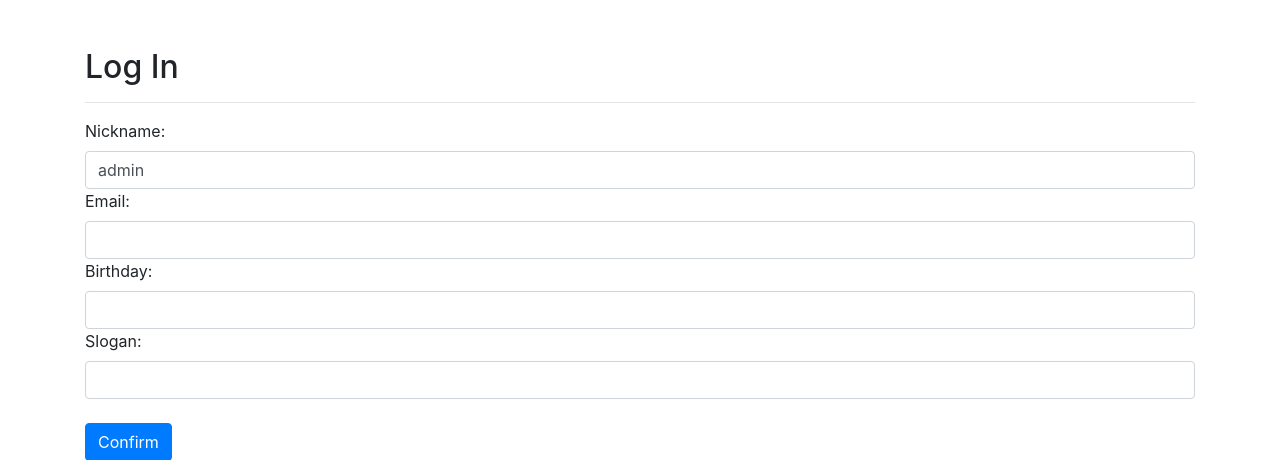
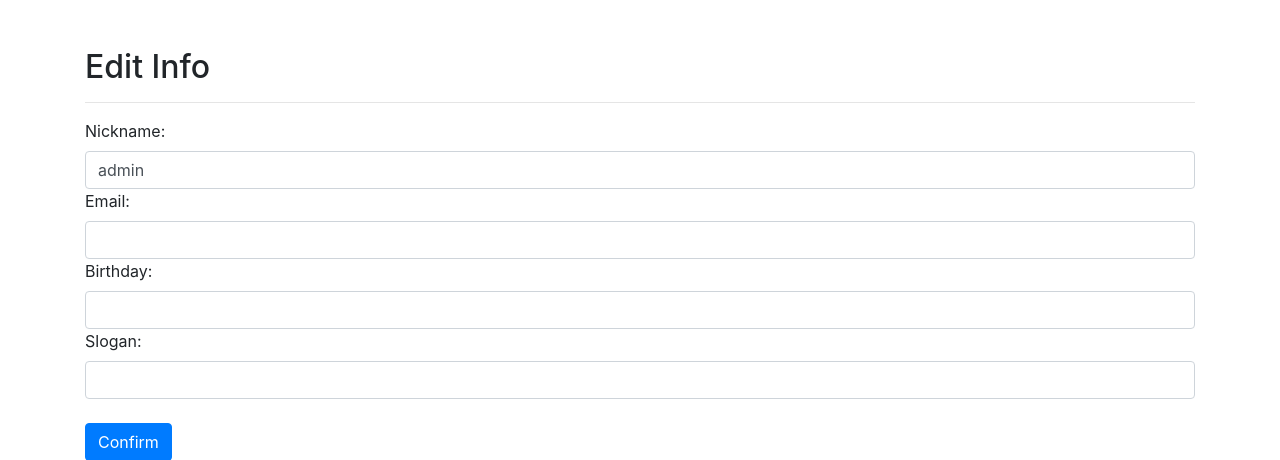
Before and after one commit to WenzeJin/NBA_website, a Django app: page /bbs/profedit/ in a window 1280 px wide. Shown: the part 70-530 px from the top of the page. Run offline with Django 3.2, Linux system fonts and the light colour scheme; a user stored in the database is signed in; data comes from the database, SQL or seed files in the repository; both versions use the stored data as it was after the commit; some libraries are stand-ins or nearby versions.

Commit message:
update after pre

```diff
--- a/BBS/templates/BBS/profile_edit.html
+++ b/BBS/templates/BBS/profile_edit.html
@@ -14,7 +14,7 @@
         <br>
         <div class="container">
             <form method="post" action="{% url 'BBS:profile-edit' %}">
-                <h2>Log In</h2>
+                <h2>Edit Info</h2>
                 <hr>
                 {% csrf_token %}
                 {{ form }}
```
Also changed, not shown: db.sqlite3.
